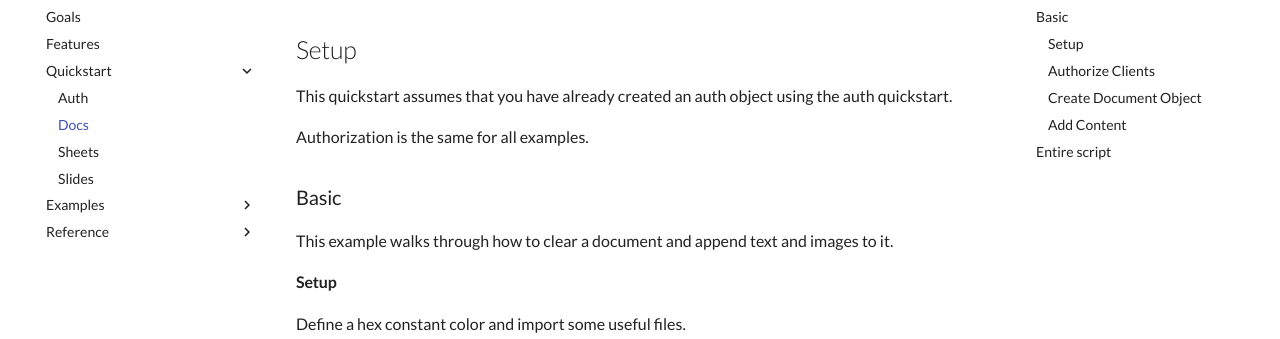
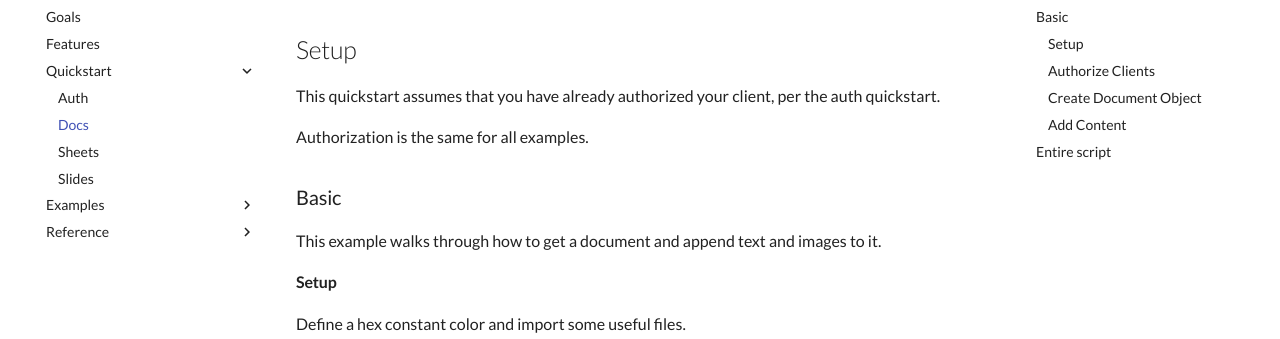
Before and after one commit to pygsuite/pygsuite, an MkDocs documentation site: the page built from docs/quickstart/docs.md, in a window 1280 px wide and 900 px high. Shown: the part 148-487 px from the top of the window. Built offline with MkDocs 1.6.1 and Material for MkDocs 9.7.7, drawn with Linux system fonts in a browser that asks for light colours; comment, search, counter and statistics services are not loaded; old or Windows-style settings are respelled for this version of MkDocs; some of the changed text lies outside the part shown.

````diff
--- a/docs/quickstart/docs.md
+++ b/docs/quickstart/docs.md
@@ -1,12 +1,12 @@
 ## Setup
 
-This quickstart assumes that you have already created an auth object using the auth quickstart.
+This quickstart assumes that you have already authorized your client, per the auth quickstart.
 
 Authorization is the same for all examples.
 
 ### Basic
 
-This example walks through how to clear a document and append text and images to it.
+This example walks through how to get a document and append text and images to it.
 
 #### Setup
 
@@ -85,24 +85,22 @@ BRIGHT_GREEN_HEX = '#72FF33'
 
 TEST_DOCUMENT = r'https://docs.google.com/document/d/############/edit'
 
-if __name__ == "__main__":
-    Clients.authorize(AUTH_PLACEHOLDER)
 
-    document = Document(id=TEST_DOCUMENT)
-    docbody = document.body
-    docbody.delete()
-    docbody.add_text("Hello, World", style=TextStyle(font_size=18, font_weight=200, color=Color(hex=BRIGHT_GREEN_HEX)))
+document = Document(id=TEST_DOCUMENT)
+docbody = document.body
+docbody.delete()
+docbody.add_text("Hello, World", style=TextStyle(font_size=18, font_weight=200, color=Color(hex=BRIGHT_GREEN_HEX)))
 
-    docbody.newline(count=2)
-    docbody.add_text("A Report on Birds", style=DefaultFonts.title)
-    docbody.newline()
-    # image source: create commons: https://commons.wikimedia.org/wiki/File:Cisticola_exilis.jpg
-    docbody.add_image(
-        "https://upload.wikimedia.org/wikipedia/commons/0/0d/Cisticola_exilis.jpg"
-    )
-    docbody.newline()
-    docbody.add_text('Birds are a...', style=DefaultFonts.normal)
-    document.flush()
+docbody.newline(count=2)
+docbody.add_text("A Report on Birds", style=DefaultFonts.title)
+docbody.newline()
+# image source: create commons: https://commons.wikimedia.org/wiki/File:Cisticola_exilis.jpg
+docbody.add_image(
+    "https://upload.wikimedia.org/wikipedia/commons/0/0d/Cisticola_exilis.jpg"
+)
+docbody.newline()
+docbody.add_text('Birds are a...', style=DefaultFonts.normal)
+document.flush()
 
 
 ```
--- a/mkdocs.yml
+++ b/mkdocs.yml
@@ -37,4 +37,3 @@ markdown_extensions:
   - pymdownx.emoji:
       emoji_index: !!python/name:pymdownx.emoji.twemoji
       emoji_generator: !!python/name:pymdownx.emoji.to_svg
-  - inlinehilite
````
Also changed, not shown: docs/quickstart/drive.md (+23 -0 lines), 1 other file.
